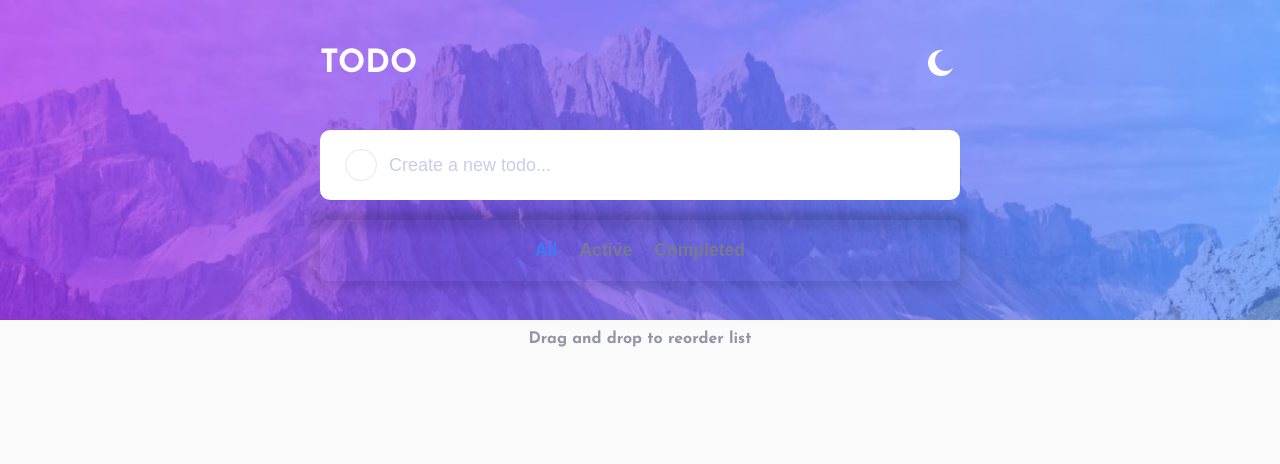
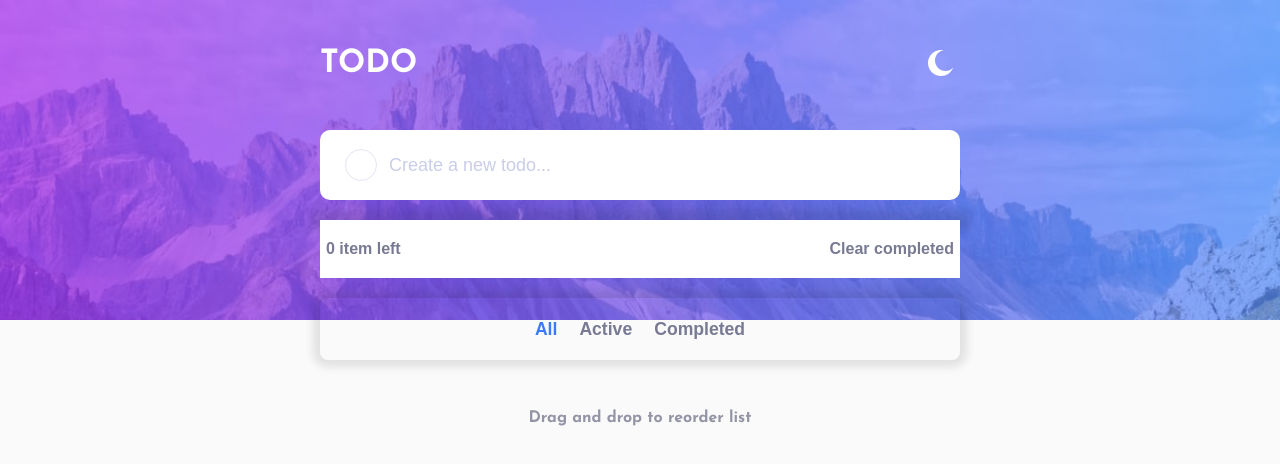
Before and after one commit to EmmaJrno5/main-todo-react-app, a React (Vite) app in the folder vite-project/: page / in a window 1280 px wide. Shown: the top 464 px of the page. Built offline with nearby package versions, Linux system fonts and the light colour scheme.

Commit message:
Add bottom info to test

```diff
--- a/vite-project/src/App.css
+++ b/vite-project/src/App.css
@@ -50,6 +50,8 @@
 .todo-list {
   height: max-content;
   border-radius: 9px;
+  border-bottom-left-radius: 0;
+  border-bottom-right-radius: 0;
   margin-top: 20px;
   box-shadow: 0px 0px 10px 10px rgb(0,0,0,0.1);
 
@@ -60,6 +62,7 @@
 .todo-list > *:not(:last-child) {
   border-bottom: 1px solid var(--dark-grayish-blue);
 }
+
 .bottom-info {
   display: flex;
   justify-content: space-between;
--- a/vite-project/src/App.jsx
+++ b/vite-project/src/App.jsx
@@ -140,7 +140,7 @@ function App() {
           handleAddTodo={addTodo}
         />
         <DragDropContext onDragEnd={handleDragEnd}>
-          <Droppable droppableId="Todo">
+          <Droppable droppableId={Math.random().toString()}>
             {(provided) => (
               <div
                 className="todo-list"
@@ -171,6 +171,12 @@ function App() {
             )}
           </Droppable>
         </DragDropContext>
+        <div className="bottom-info" style={{ backgroundColor: reusable }}>
+            <button>
+              {numberOfTodos} item{numberOfTodos <= 1 ? "" : "s"} left
+            </button>
+            <button onClick={clearCompleted}>Clear completed</button>
+          </div>
         <TodoFooter handleFilter={handleFilter} />
         <p className="dragdrop-info" style={{ color: bottomText }}>
           Drag and drop to reorder list
```
